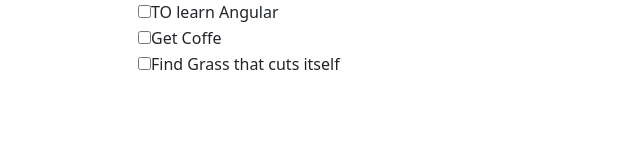
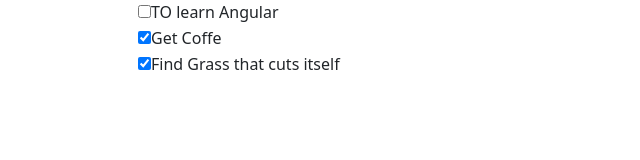
Before and after one commit to bjmmtin/Angular-Tutorial, an Angular app: page / in a window 1280 px wide. Shown: the top 160 px of the page, without its empty margins (0-640 px from the left). Built offline with nearby package versions, Linux system fonts and the light colour scheme.

Commit message:
add event

```diff
--- a/src/app/app.component.html
+++ b/src/app/app.component.html
@@ -2,10 +2,16 @@
   <div *ngIf="items.length === 0; else showItems">There are no wishes to display.</div>
   <ng-template #showItems>
     <ul class="wish-list">
-      <li *ngFor="let item of items">
+      <li *ngFor="let item of items as ii">
         <div class="form-check">
           <label class="form-check-label">
-            <input class="checkbox" type="checkbox" />{{ item.wishText }}
+            <input
+              class="checkbox"
+              type="checkbox"
+              [checked]="item.isComplete"
+              [attr.data-index]="ii"
+              (click)="toggleItem(item)"
+            />{{ item.wishText }}
           </label>
         </div>
       </li>
--- a/src/app/app.component.ts
+++ b/src/app/app.component.ts
@@ -16,4 +16,8 @@
     new WishItem('Find Grass that cuts itself', true)
   ];
   title = 'wishList';
+
+  toggleItem(item : WishItem){
+    item.isComplete = !item.isComplete;
+  }
 }
```
